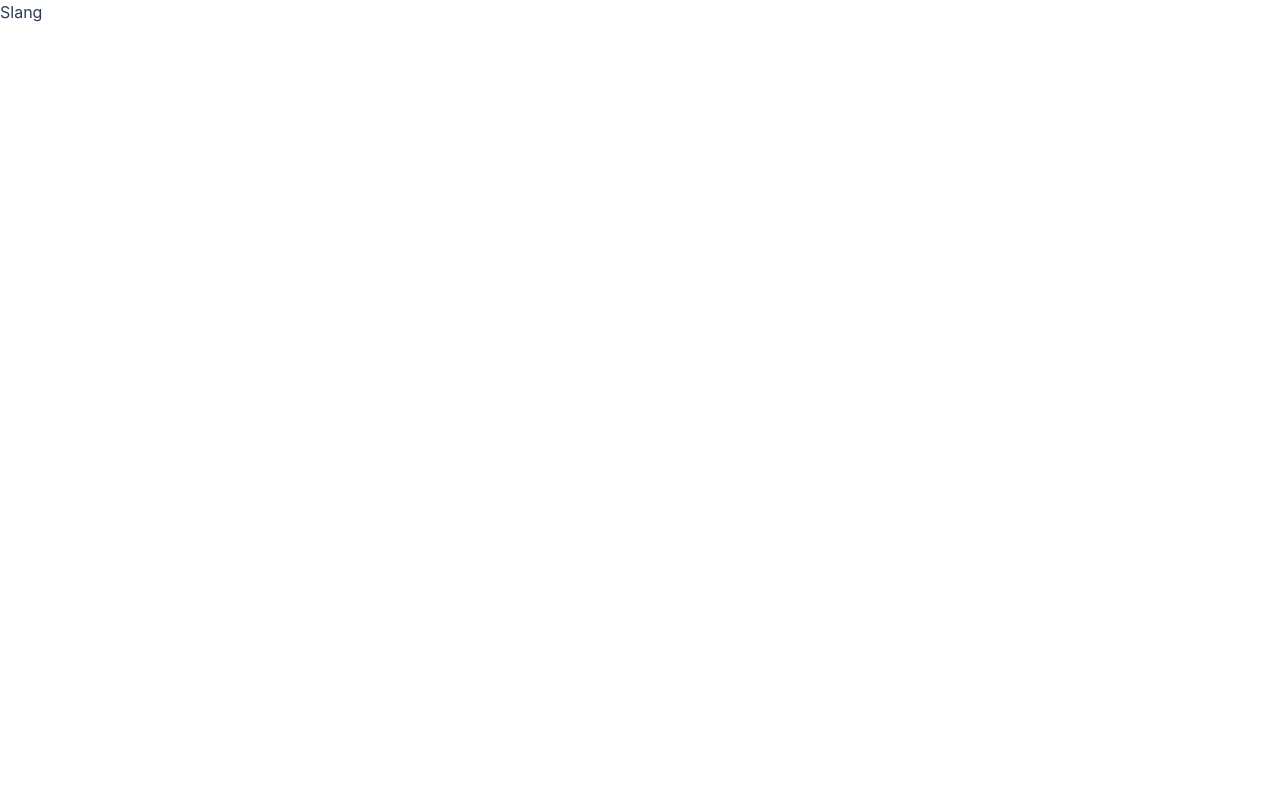
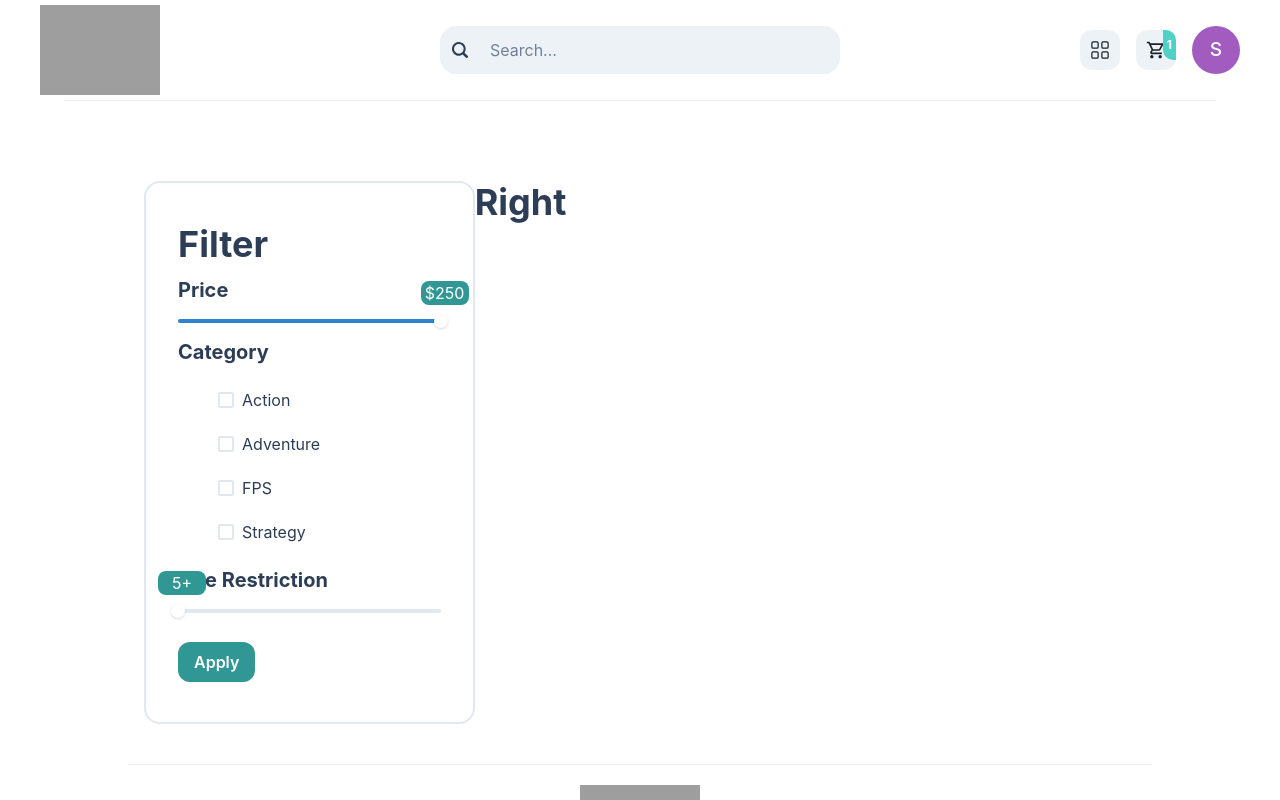
Before and after one commit to SamehMakkie/dop-front-end, a Next.js app: page /search in a window 1280 px wide. Shown: the top 800 px of the page. Built offline with nearby package versions, Linux system fonts and the light colour scheme; grey boxes are pictures that could not be loaded.

Commit message:
Add the Filter component on computer screens without default categories from link query

```diff
--- /dev/null
+++ b/components/FilterStack/FilterStack.jsx
@@ -0,0 +1,11 @@
+import { VStack } from "@chakra-ui/react"
+
+const FilterStack = ({children}) => {
+  return (
+    <VStack w="100%" spacing={3} alignItems="start">
+        {children}
+    </VStack>
+  )
+}
+
+export default FilterStack
--- a/components/SearchElement/SearchElement.jsx
+++ b/components/SearchElement/SearchElement.jsx
@@ -27,13 +27,13 @@ const SearchElement = () => {
     console.log(searchTerm);
 
     if (searchTerm == "" || searchTerm == " ") {
-      router.push({pathname: "/search/", query: {slang: ""}});
+      router.push({pathname: "/search/", query: {slang: "", page: 1}});
     } else {
       searchTerm = searchTerm.trim();
       // Replace a space with a '-' character and convert the string to lower case
       searchTerm = searchTerm.replace(/\s+/g, "-").toLowerCase();
       console.log(searchTerm);
-      router.push({pathname: "/search/", query: {slang: searchTerm}});
+      router.push({pathname: "/search/", query: {slang: searchTerm, page: 1}});
     }
   };
 
--- a/pages/search.js
+++ b/pages/search.js
@@ -1,10 +1,36 @@
+import { GridItem, Heading, Show, SimpleGrid, VStack } from "@chakra-ui/react";
 import { useRouter } from "next/router";
+import Filter from "../views/Filter/Filter";
+import Footer from "../views/Footer/Footer";
+import NavBar from "../views/NavBar/NavBar";
 
 const Search = () => {
   const router = useRouter();
   console.log(router.query);
 
-  return <div>Slang</div>;
+  return (
+    <div>
+      <NavBar />
+      <VStack
+        w="100%"
+        px={[5, 10, 10, 32, 36]}
+        pt={20}
+        spacing={20}
+        justifyContent="center">
+        <SimpleGrid w="100%" columns={3}>
+          <Show above="md">
+            <GridItem colSpan={1}>
+              <Filter />
+            </GridItem>
+          </Show>
+          <GridItem colSpan={[3, 3, 2]}>
+            <Heading w="100%">Right</Heading>
+          </GridItem>
+        </SimpleGrid>
+      </VStack>
+      <Footer />
+    </div>
+  );
 };
 
 export default Search;
--- /dev/null
+++ b/views/Filter/Filter.jsx
@@ -0,0 +1,133 @@
+import {
+  Button,
+  Checkbox,
+  CheckboxGroup,
+  Heading,
+  Slider,
+  SliderFilledTrack,
+  SliderMark,
+  SliderThumb,
+  SliderTrack,
+  VStack,
+} from "@chakra-ui/react";
+import { useRouter } from "next/router";
+import { useState } from "react";
+import FilterStack from "../../components/FilterStack/FilterStack";
+
+const categories = ["Action", "Adventure", "FPS", "Strategy"];
+
+const Filter = () => {
+  const router = useRouter();
+  const [maxPrice, setMaxPrice] = useState(250);
+  const [minAge, setMinAge] = useState(5);
+  const [selectedCategories, setSelectedCategories] = useState([]);
+
+  console.log(router.query);
+  console.log(selectedCategories)
+
+  const handleCheckBoxChange = (e) => {
+    const value = e.target.value;
+    const index = selectedCategories.toString().indexOf(value);
+    if (index > -1) {
+      // Remove category from the array
+      setSelectedCategories(
+        selectedCategories.filter(
+          (selectedCategory) => selectedCategory !== value
+        )
+      );
+    } else {
+      // Add category to the array
+      let temp = [...selectedCategories, value.toString()];
+      setSelectedCategories(temp);
+    }
+  };
+
+  return (
+    <VStack
+      w="100%"
+      px={8}
+      py={10}
+      alignItems="start"
+      spacing={3}
+      borderWidth={"2px"}
+      borderRadius="2xl">
+      <Heading>Filter</Heading>
+      <FilterStack>
+        <Heading size={"md"}>Price</Heading>
+        <Slider
+          min={0}
+          max={250}
+          defaultValue={250}
+          aria-label="max-price"
+          //   colorScheme={"teal"}
+          onChange={(val) => setMaxPrice(val)}>
+          <SliderMark
+            value={maxPrice}
+            textAlign="center"
+            bg="teal.500"
+            color="white"
+            borderRadius={"lg"}
+            mt="-10"
+            ml="-5"
+            w="12">
+            {" "}
+            {"$" + maxPrice}
+          </SliderMark>
+          <SliderTrack>
+            <SliderFilledTrack />
+          </SliderTrack>
+          <SliderThumb />
+        </Slider>
+      </FilterStack>
+      <FilterStack>
+        <Heading size="md">Category</Heading>
+        <CheckboxGroup colorScheme={"teal"} defaultValue={selectedCategories}>
+          <VStack w="100%" pl={10} py={3} spacing={5}>
+            {categories.map((category, i) => (
+              <Checkbox
+                key={i}
+                w="100%"
+                borderRadius={"2xl"}
+                value={category.toLowerCase()}
+                onChange={handleCheckBoxChange}>
+                {category}
+              </Checkbox>
+            ))}
+          </VStack>
+        </CheckboxGroup>
+      </FilterStack>
+      <FilterStack>
+        <Heading size="md">Age Restriction</Heading>
+        <Slider
+          min={5}
+          max={18}
+          defaultValue={5}
+          aria-label="min-age"
+          //   colorScheme={"teal"}
+          onChange={(val) => setMinAge(val)}>
+          <SliderMark
+            value={minAge}
+            textAlign="center"
+            bg="teal.500"
+            color="white"
+            borderRadius={"lg"}
+            mt="-10"
+            ml="-5"
+            w="12">
+            {" "}
+            {minAge + "+"}
+          </SliderMark>
+          <SliderTrack>
+            <SliderFilledTrack />
+          </SliderTrack>
+          <SliderThumb />
+        </Slider>
+      </FilterStack>
+      <VStack pt={3} alignItems="start">
+        <Button colorScheme={"teal"}>Apply</Button>
+      </VStack>
+    </VStack>
+  );
+};
+
+export default Filter;
```
